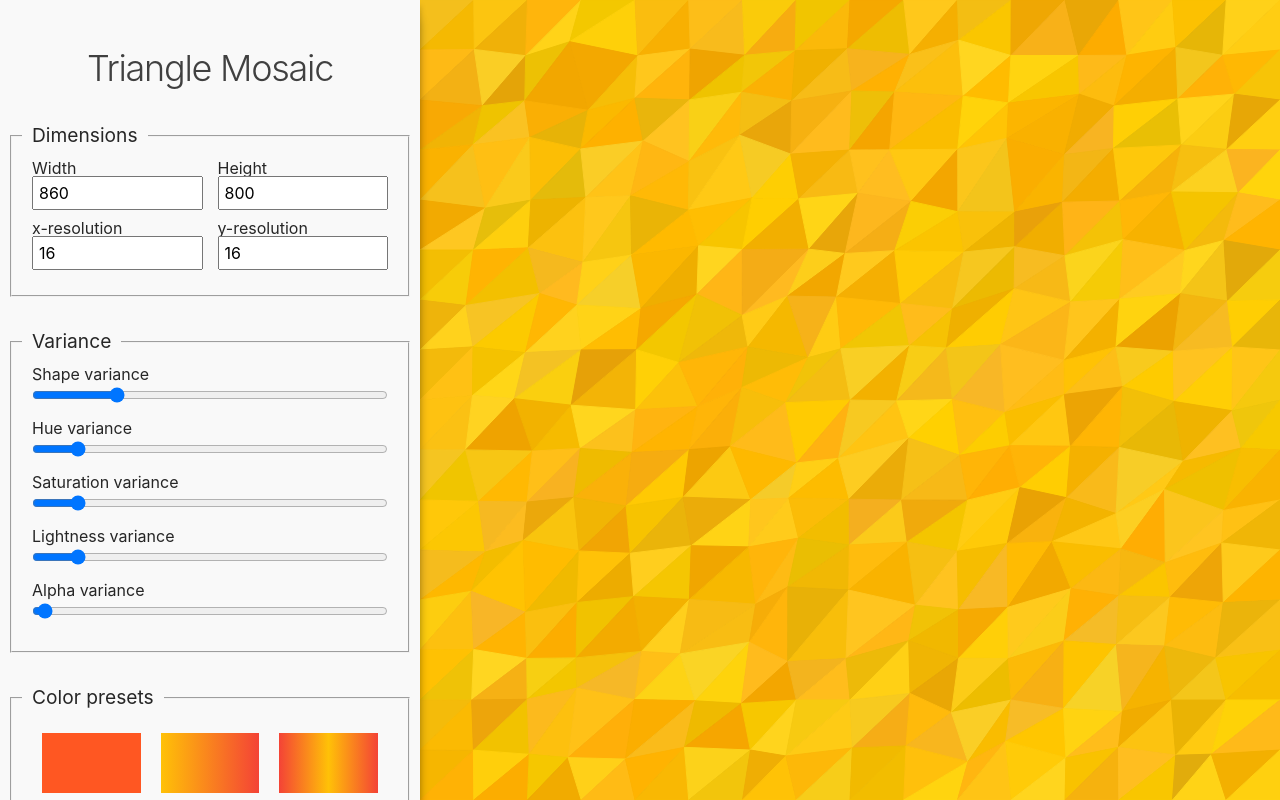
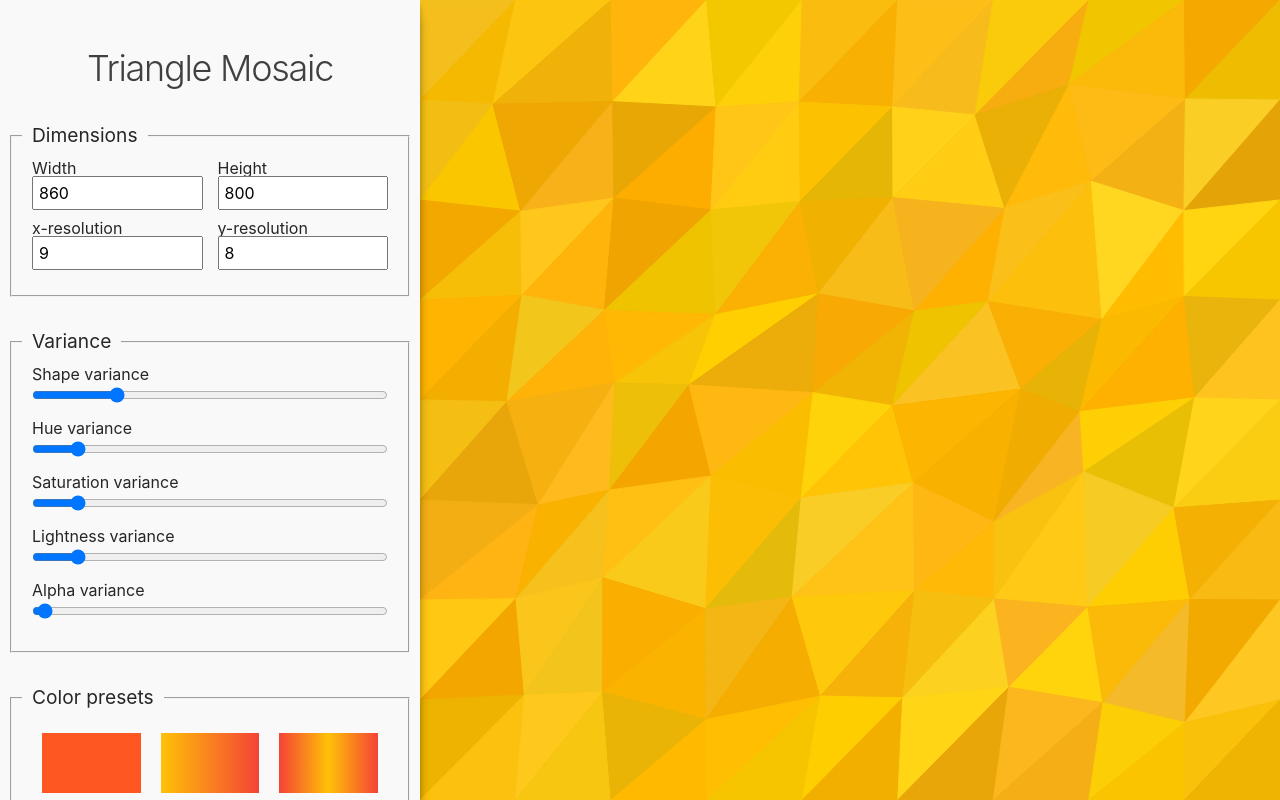
Before and after one commit to bence-toth/triangle-mosaic, a React (Create React App) app in the folder triangle-mosaic-demo/: page / in a window 1280 px wide. Built offline with nearby package versions, Linux system fonts and the light colour scheme.

Commit message:
Resolution is based on viewport size

```diff
--- a/triangle-mosaic-demo/src/components/app/app.state.js
+++ b/triangle-mosaic-demo/src/components/app/app.state.js
@@ -9,8 +9,8 @@ const canvasHeight = window.innerHeight
 const initialState = {
   width: canvasWidth,
   height: canvasHeight,
-  xResolution: 16,
-  yResolution: 16,
+  xResolution: Math.round(canvasWidth / 96),
+  yResolution: Math.round(canvasHeight / 96),
   shapeFuzz: 0.65,
   colorFuzz: {
     hue: 0.1,
```
